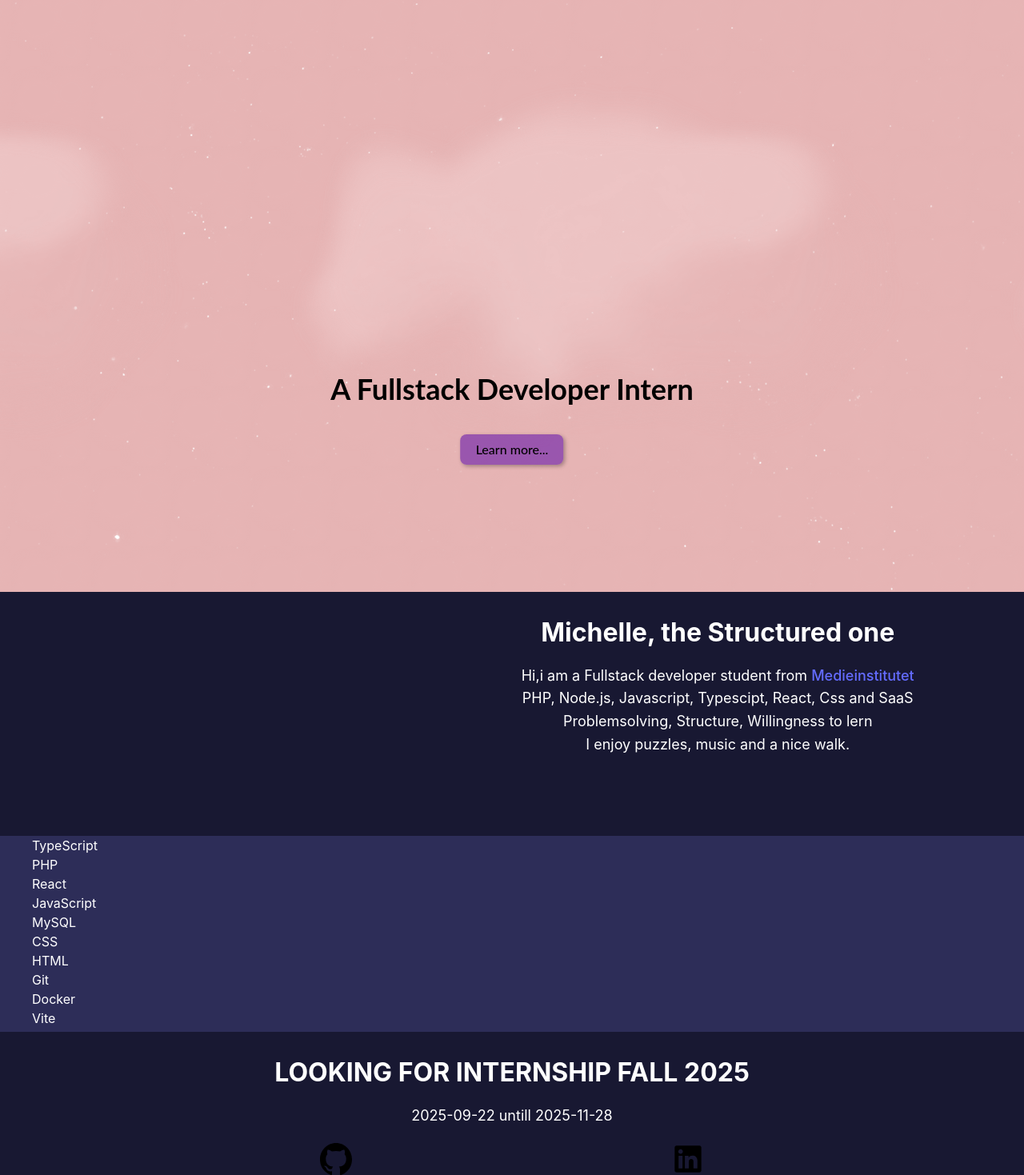
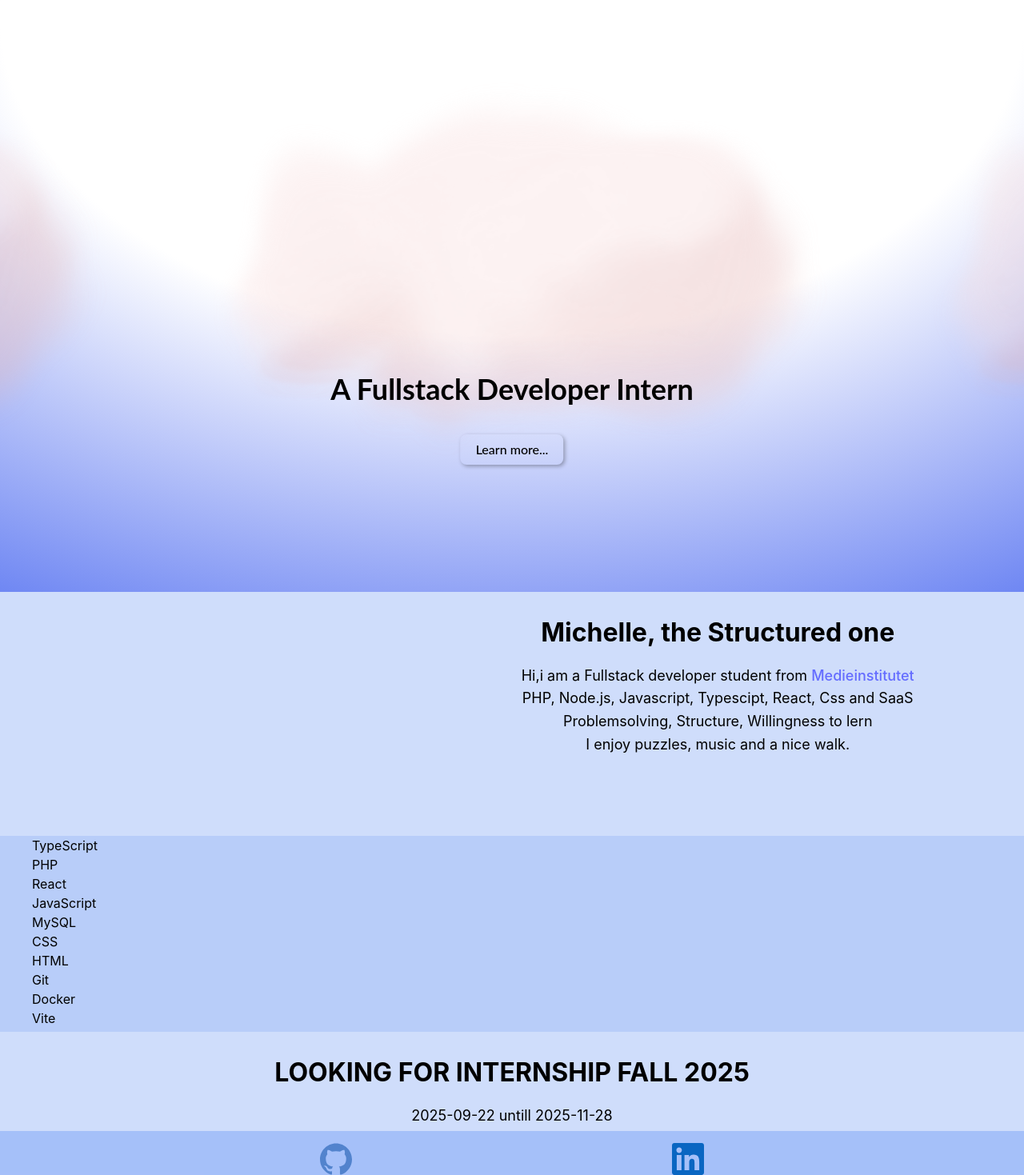
Before and after one commit to NarLau/portfolio, a React (Vite) app in the folder onepage/: page / in a window 1280 px wide. Shown: the part 60-1529 px from the top of the page at 80% size. Built offline with nearby package versions, Linux system fonts and the light colour scheme.

Commit message:
added pettier daymode

```diff
--- a/onepage/src/index.css
+++ b/onepage/src/index.css
@@ -31,21 +31,17 @@ body {
 
 button {
   border-radius: 8px;
-  border: 1px solid transparent;
+
   padding: 0.6em 1.2em;
   font-size: 1em;
   font-weight: 500;
   font-family: inherit;
-  background-color: #1a1a1a;
+  background-color: transparent;
   cursor: pointer;
   transition: border-color 0.25s;
 }
 button:hover {
   border-color: #646cff;
-}
-button:focus,
-button:focus-visible {
-  outline: 4px auto -webkit-focus-ring-color;
 }
 
 @media (prefers-color-scheme: light) {
@@ -56,9 +52,7 @@ button:focus-visible {
   a:hover {
     color: #747bff;
   }
-  button {
-    background-color: #6516aa96;
-  }
+
     button:hover {
       border-color: #6516aab7; }
 }
--- a/onepage/src/styles/Layout.css
+++ b/onepage/src/styles/Layout.css
@@ -49,7 +49,7 @@ section {
   background-image: url("../assets/linkedInDark.svg");
 }
 
-@media (prefers-color-scheme: dark) {
+@media (prefers-color-scheme: light) {
   .github {
     background-image: url("../assets/githubBlue.svg");
     opacity: 80%;
@@ -58,4 +58,14 @@ section {
   .linkedIn {
     background-image: url("../assets/linkedinBlue.svg");
   }
+  .odd {
+      background-color:rgba(51, 110, 238, 0.233);
+  }
+  .even {
+      background-color:rgba(51, 110, 238, 0.345);
+    }
+
+   .fot {
+    background-color: rgba(44, 106, 241, 0.422);
+  }
 }
--- a/onepage/src/styles/NighSky.css
+++ b/onepage/src/styles/NighSky.css
@@ -83,16 +83,24 @@
 }
 
 @media (prefers-color-scheme: light) {
-    .stars {
-        background: #e6b4b4 url(../assets/stars.png) repeat top center;
+    .stars{
+        background: radial-gradient(125% 125% at 50% 10%, #fff 40%, #3355ee 100%);
     }
     .clouds{
-        background: transparent url(../assets/dayclouds.png) repeat top center;
+        background: transparent url("../assets/dayclouds.png");
+        animation: move-clouds-back 300s linear infinite;
+    }
+    .twinkling {
+        display: none;
     }
     .twinkling{
-        background: transparent url(../assets/daytwinkling.png) repeat top center;
+        display: none;
     }
     .title h1 {
         color: #000;
     }
+    .title h1,
+    .heroBTN {
+    transition: text-shadow 0.1s ease, box-shadow 0.1s ease;
+    }
 }
--- a/onepage/src/styles/Section.css
+++ b/onepage/src/styles/Section.css
@@ -1,5 +1,3 @@
-
-
 .container {
     color: #ffffff;
     max-width: 1200px;
@@ -46,3 +44,8 @@
     padding: 0 10px;
 }
 }
+@media (prefers-color-scheme: light) {
+    .container{
+        color: black;
+    }
+}
```
Lines whose indentation alone changed are shown as unchanged.
